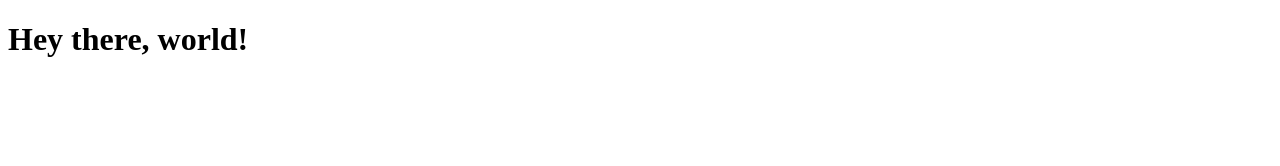
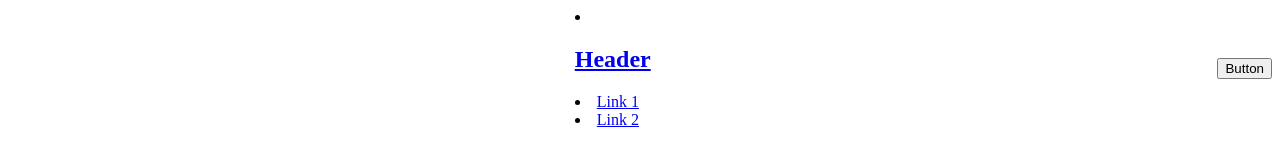
Before and after one commit to Calamitizer/and-how, a website built with webpack: page client/www/index.html in a window 1280 px wide. Built offline with nearby package versions, Linux system fonts and the light colour scheme.

```diff
--- a/client/www/index.html
+++ b/client/www/index.html
@@ -25,8 +25,27 @@
   </head>
 
   <body>
-    <h1>Hey there, world!</h1>
-    <div id="mount-point"></div>
+    <header>
+      <div class="header-left"></div>
+      <div class="header-center">
+        <nav>
+          <li><a href="#"><h1>Header</h1></a></li>
+          <li><a href="#">Link 1</a></li>
+          <li><a href="#">Link 2</a></li>
+        </nav>
+      </div>
+      <div class="header-right">
+        <button>Button</button>
+      </div>
+    </header>
+
+    <main role="main">
+
+
+
+
+
+
     <script type="text/javascript" src="bundle.js"></script>
   </body>
 
--- a/client/www/style.min.css
+++ b/client/www/style.min.css
@@ -0,0 +1 @@
+header{display:-webkit-box;display:-ms-flexbox;display:flex;-webkit-box-orient:horizontal;-webkit-box-direction:normal;-ms-flex-direction:row;flex-direction:row;-webkit-box-pack:justify;-ms-flex-pack:justify;justify-content:space-between;-webkit-box-align:center;-ms-flex-align:center;align-items:center}
```
